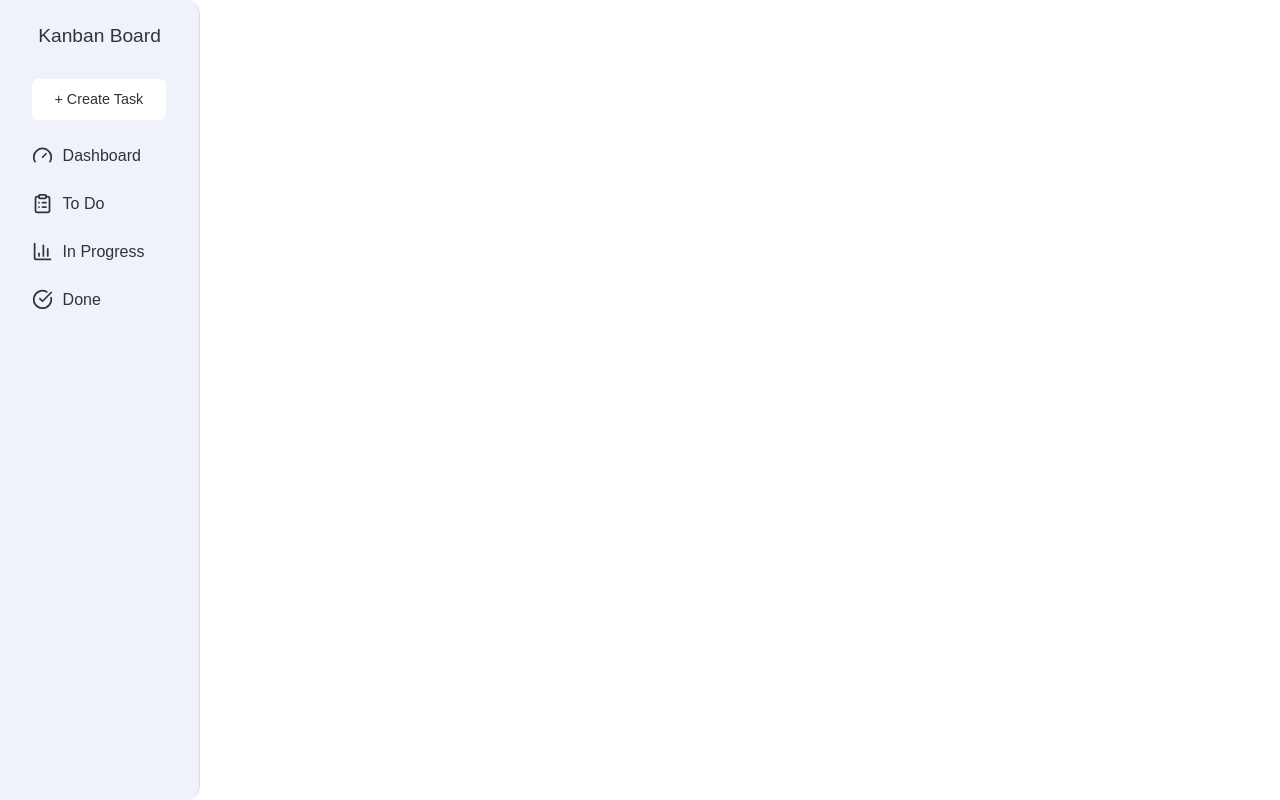
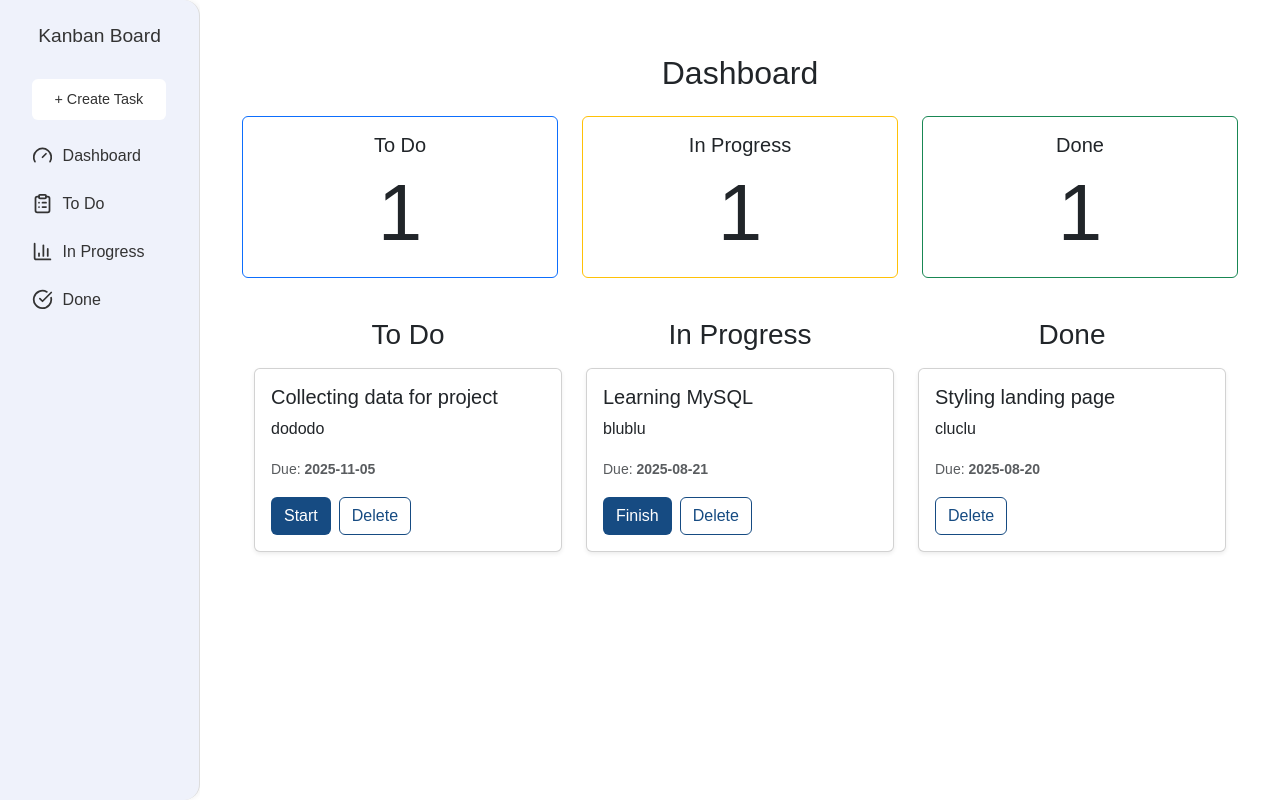
Before and after one commit to bingle-bb/KanbanBoard, a React (Vite) app: page / in a window 1280 px wide. Built offline with nearby package versions, Linux system fonts and the light colour scheme.

Commit message:
style fix2

```diff
--- a/src/components/Layout.jsx
+++ b/src/components/Layout.jsx
@@ -2,12 +2,13 @@ import React from "react";
 import { Outlet } from "react-router-dom";
 import Sidebar from "./Sidebar";
 import "../styles/Layout.css";
+import DashboardPage from "../pages/DashboardPage";
 
 const Layout = () => (
   <div style={{ display: "flex" }}>
     <Sidebar />
     <main className="main-content">
-      <Outlet />
+      <DashboardPage />
     </main>
   </div>
 );
```
